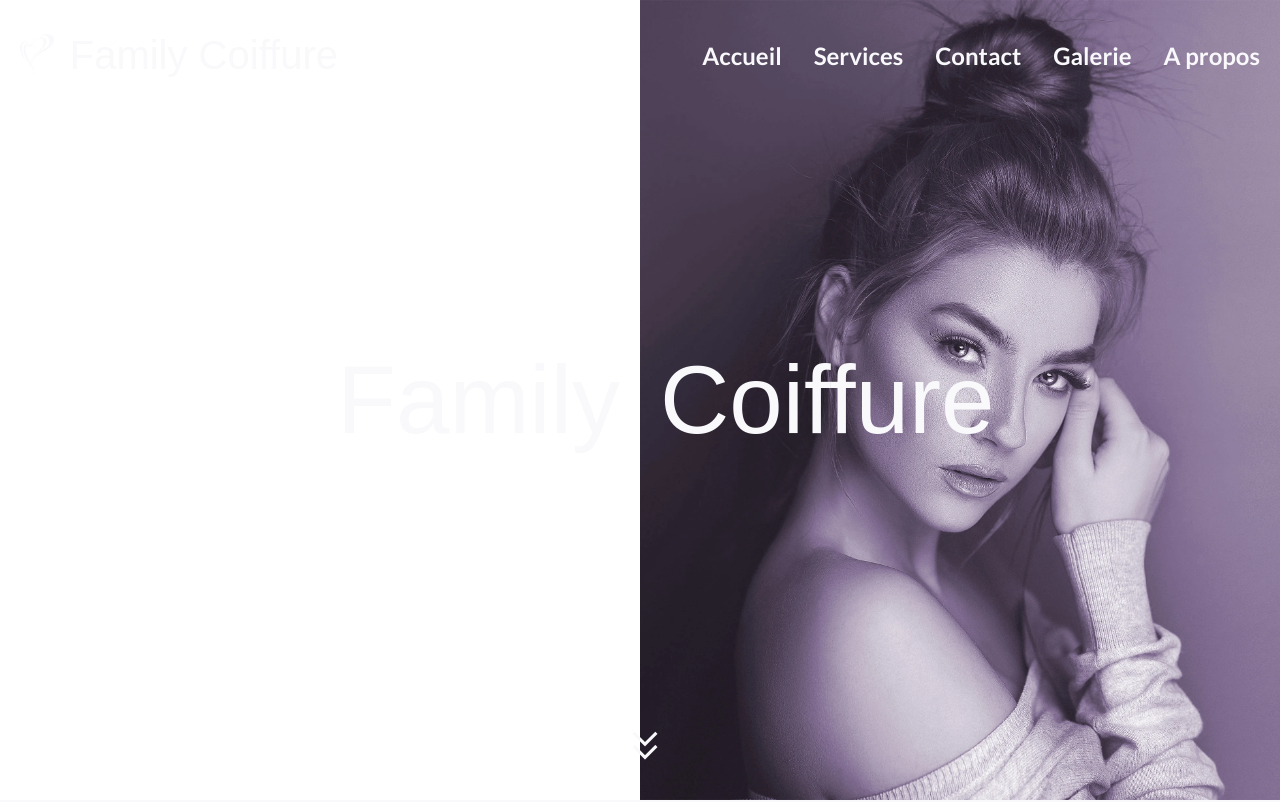
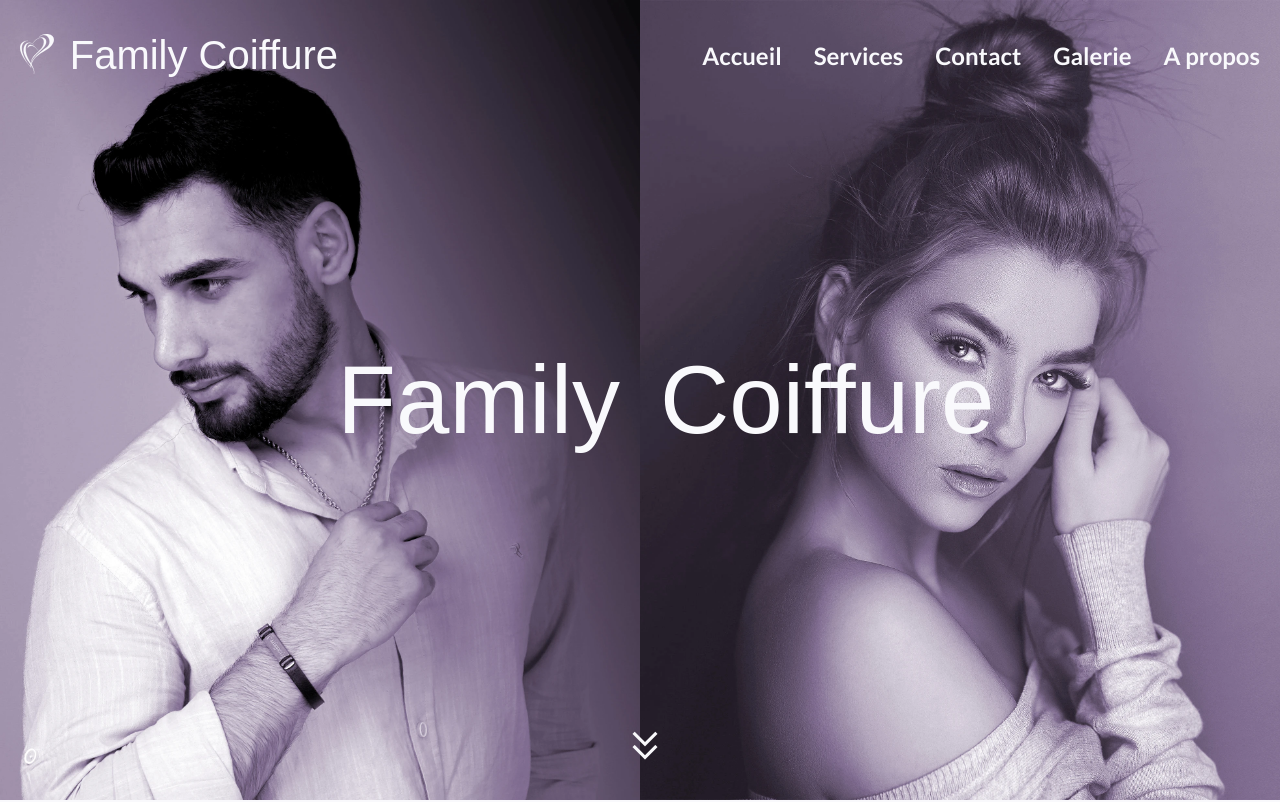
Before and after one commit to ludoups/salon-fc, a plain HTML site: page index.html in a window 1280 px wide. Shown: the top 802 px of the page. Drawn offline with nearby package versions, Linux system fonts and the light colour scheme; a web font is replaced by a local one.

Commit message:
Add files via upload

```diff
--- a/style-accueil.css
+++ b/style-accueil.css
@@ -167,7 +167,7 @@ footer a{
 
 .carre2{
     /* background-color: plum; */
-    background-image: url('medias/model-homme.webp');
+    background-image: url('medias/modele-homme.webp');
     background-size: cover;
     background-position: top;
     width: 100%;
```
